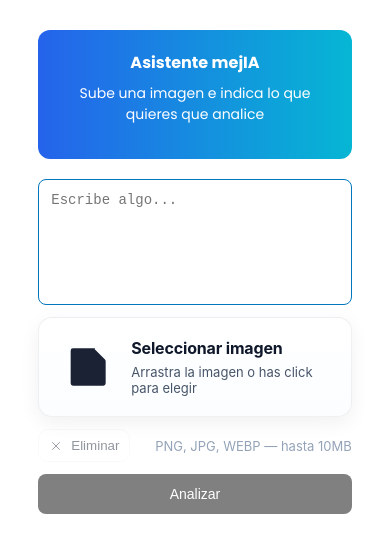
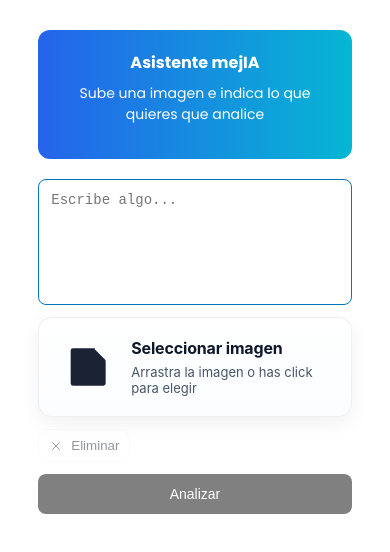
Before and after one commit to andres10sa/mejitest, a React (Vite) app: page / in a window 390 px wide. Shown: the top 552 px of the page. Built offline with nearby package versions, Linux system fonts and the light colour scheme.

Commit message:
update bot

```diff
--- a/src/components/bot/Bot.css
+++ b/src/components/bot/Bot.css
@@ -134,7 +134,7 @@
       }
 
       .iu-meta{
-        display: none;
+        display: none !important;
       }
 
   }
```
